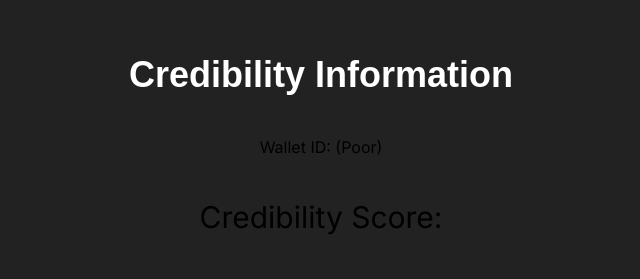
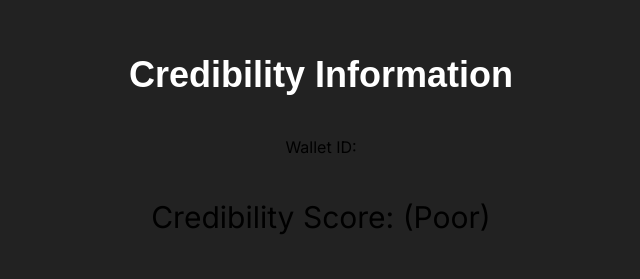
Before and after one commit to hardiv/PayPlot, a Next.js app: page / in a window 1280 px wide. Shown: the part 785-1064 px from the top of the page, without its empty margins (319-959 px from the left). Built offline with nearby package versions, Linux system fonts and the light colour scheme.

Commit message:
Update credibility (Switch Text)

```diff
--- a/src/app/sections/credibility.tsx
+++ b/src/app/sections/credibility.tsx
@@ -19,9 +19,9 @@ export default function Credibility({ walletID }: CredibilityProps) {
         <h1 className="text-4xl text-white mt-10 font-bakbak">
           Credibility Information
         </h1>
-        <p className="mt-10">Wallet ID: {walletID} (Poor)</p>
+        <p className="mt-10">Wallet ID: {walletID}</p>
         {/* Poor | Satisfactory  */}
-        <p className="mt-10 text-3xl">Credibility Score: {walletID}</p>
+        <p className="mt-10 text-3xl">Credibility Score: {walletID} (Poor)</p>
         <p className="mt-10">Upvotes: {walletID}</p>
         <p className="mt-10">Downvotes: {walletID}</p>
         <div className="mt-10 flex space-x-4">
```
